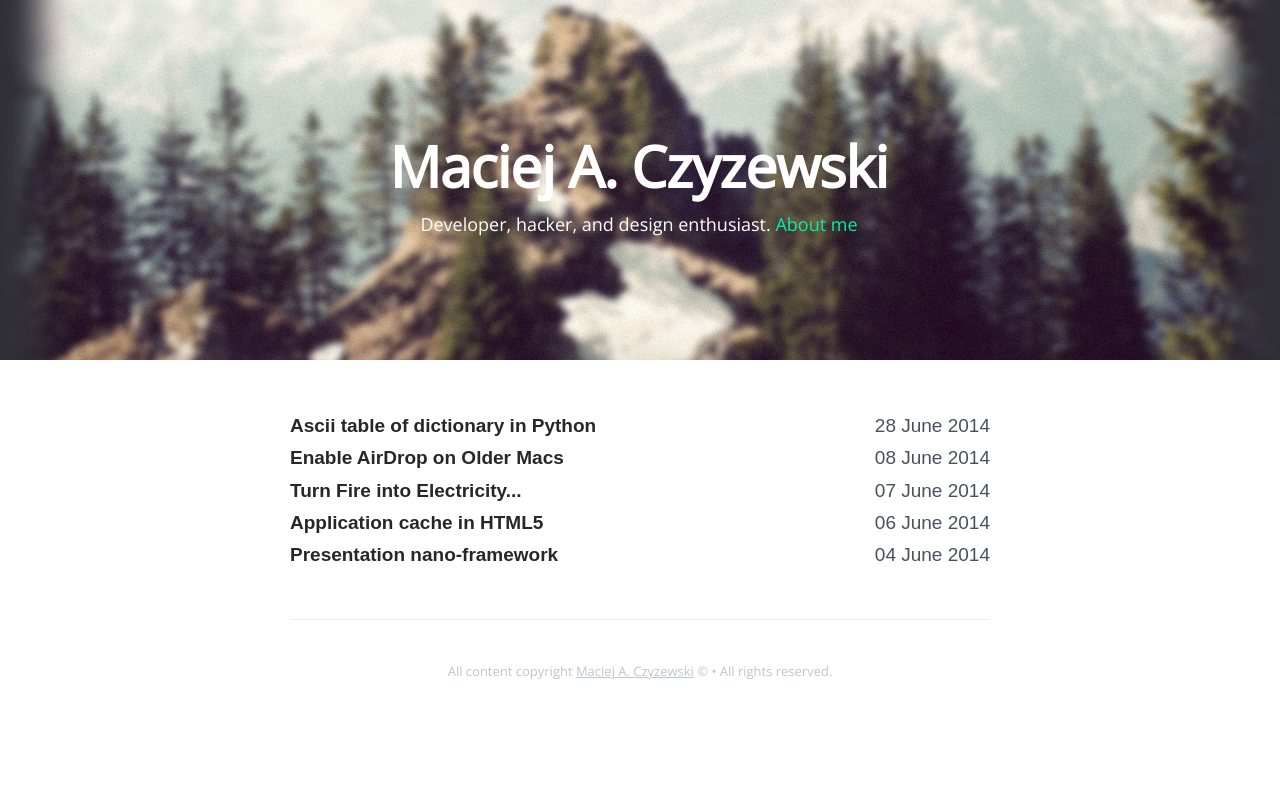
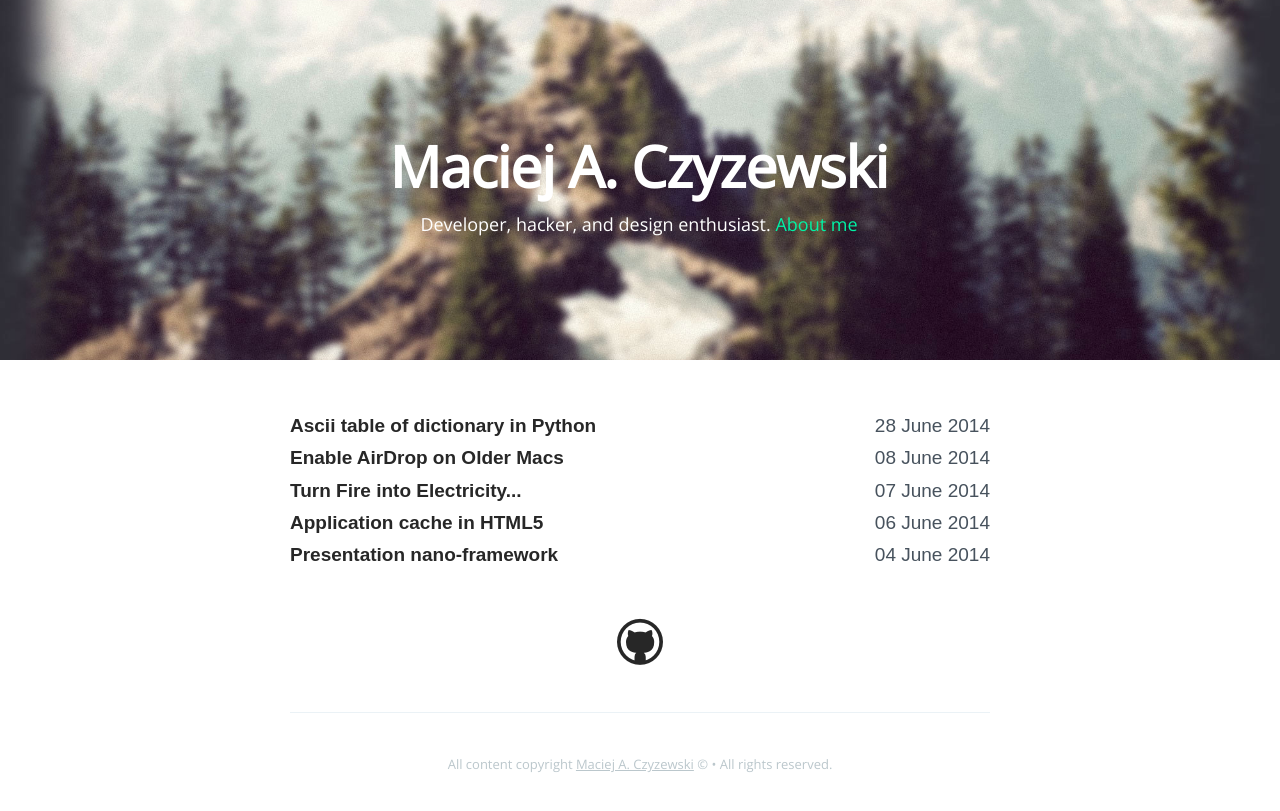
Before and after one commit to maciejczyzewski/maciejczyzewski.github.io, a Jekyll site: the page built from index.html, in a window 1280 px wide. Shown: the top 811 px of the page. Built offline with Jekyll 4.4.1, drawn with Linux system fonts in a browser that asks for light colours; Markdown is read by kramdown in place of the engine named in the settings.

Commit message:
Add Github icon to font.

```diff
--- a/assets/styles/main.css
+++ b/assets/styles/main.css
@@ -39,11 +39,10 @@
 }
 
 /* Apply these base styles to all icons */
-.icon-ghost:before,
-.icon-feed:before,
+.icon-google-plus:before,
+.icon-facebook:before,
 .icon-twitter:before,
-.icon-google-plus:before,
-.icon-facebook:before {
+.icon-github:before {
     font-family: 'icons';
     speak: none;
     font-style: normal;
@@ -57,23 +56,29 @@
 
 /* Each icon is created by inserting the corret character into the
    content of the :before pseudo element. Like a boss. */
-.icon-ghost:before {
-    content: "\e000";
+.icon-google-plus:before {
+    content: "\e600";
 }
-.icon-feed:before {
-    content: "\e001";
+.icon-facebook:before {
+    content: "\e601";
 }
 .icon-twitter:before {
-    content: "\e002";
+    content: "\e602";
     font-size: 1.1em;
 }
-.icon-google-plus:before {
-    content: "\e003";
-}
-.icon-facebook:before {
-    content: "\e004";
+.icon-github:before {
+    content: "\e603";
 }
 
+.github {
+    width: 46px;
+    margin: 0 auto;
+}
+
+.github .icon-github {
+    display: inline-block;
+    font-size: 46px;
+}
 
 /* ==========================================================================
    2. General - Setting up some base styles
--- a/index.html
+++ b/index.html
@@ -34,3 +34,9 @@ about: 'about.html'
     {% endfor %}
 
 </main>
+
+<div class="github">
+    <a class="icon-github" href="https://github.com/maciejczyzewski">
+        <span class="hidden">Github</span>
+    </a>
+</div>
```
Also changed, not shown: assets/fonts/icons.ttf, assets/fonts/icons.woff, 3 other files.
